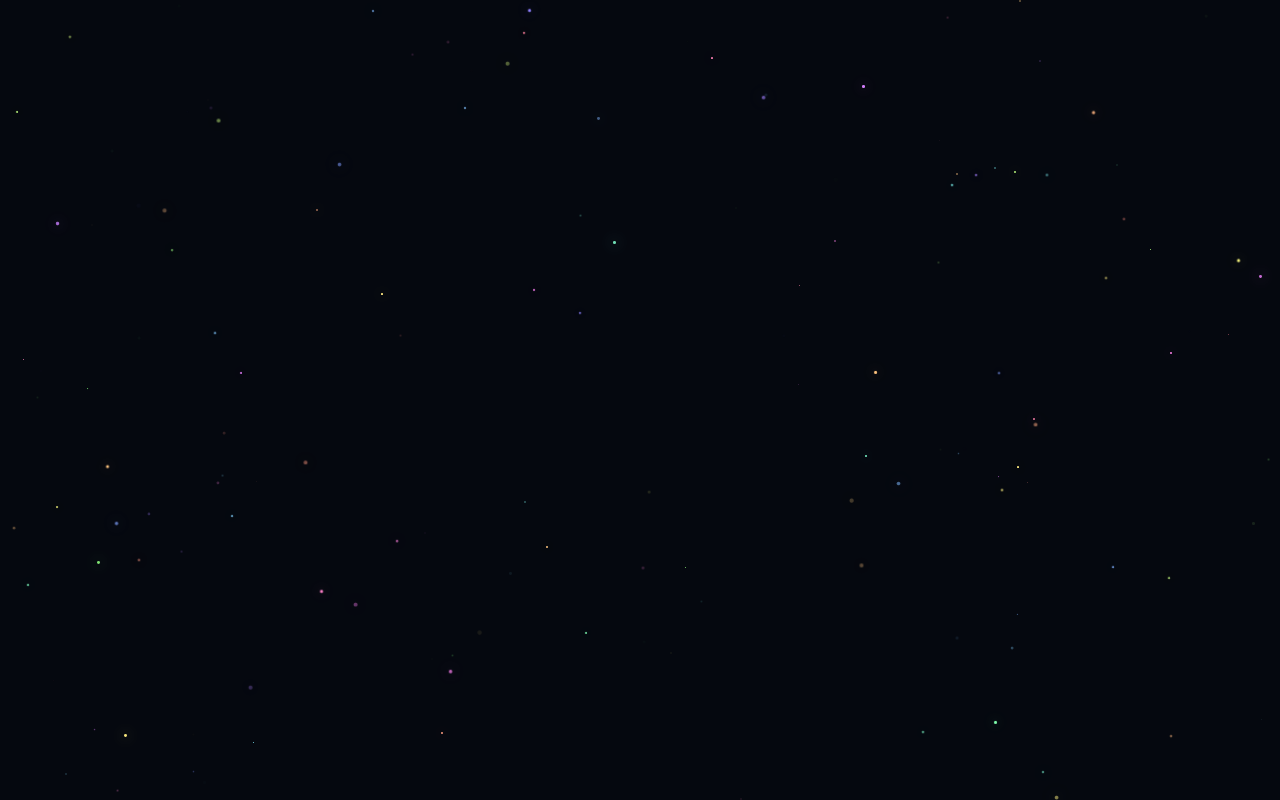
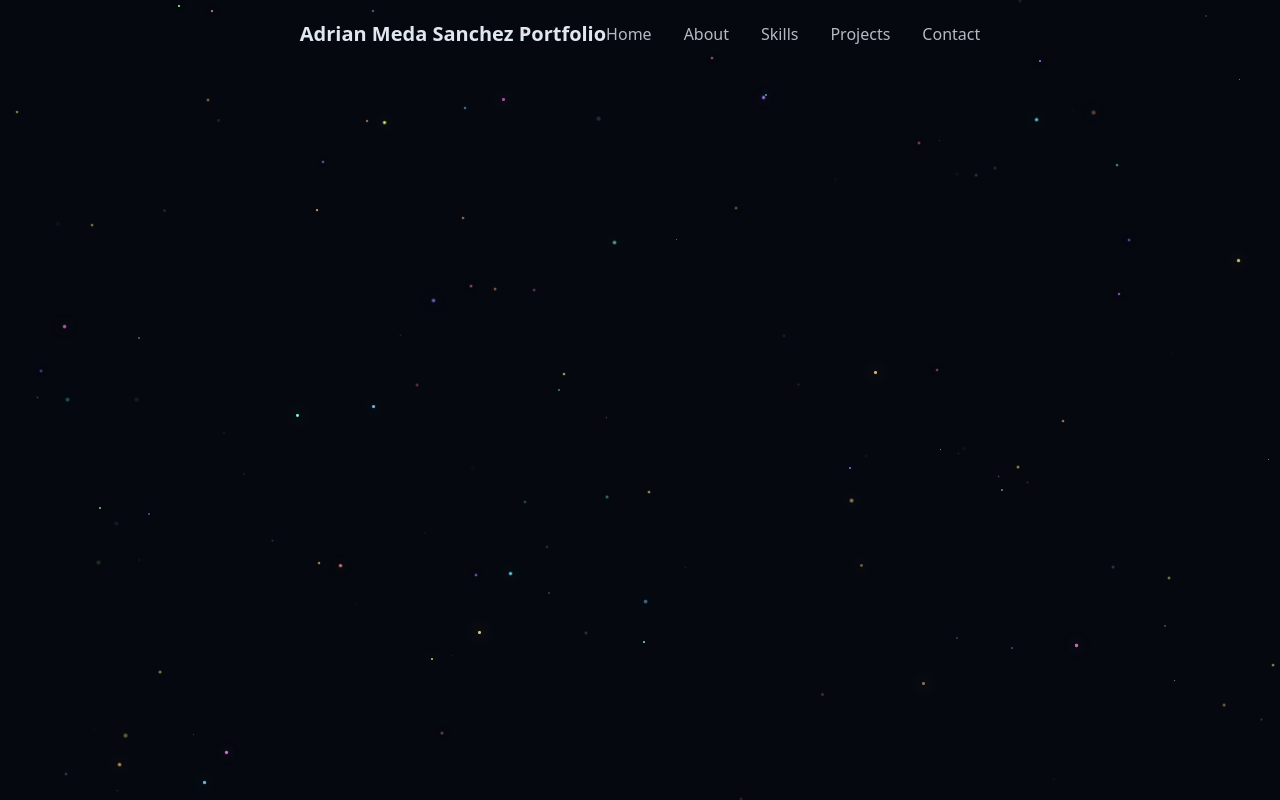
Before and after one commit to med4h/Portfolio, a React (Vite) app: page / in a window 1280 px wide. Built offline with nearby package versions, Linux system fonts and the light colour scheme.

Commit message:
added Navbar items and updated hover styling

```diff
--- /dev/null
+++ b/src/components/Navbar.jsx
@@ -0,0 +1,67 @@
+import { cn } from "@/lib/utils";
+import { useEffect, useState } from "react";
+
+const navItems = [
+    {name: "Home", href: "#hero"},
+    {name: "About", href: "#about"},
+    {name: "Skills", href: "#skills"},
+    {name: "Projects", href: "#projects"},
+    {name: "Contact", href: "#contact"},
+];
+
+export const Navbar = () => {
+    const [isScrolled, setIsScrolled] = useState(false);
+
+    useEffect(() => {
+        const handleScroll = () => {
+            setIsScrolled(window.screenY > 10)
+        }
+
+        window.addEventListener("scroll", handleScroll)
+        return () => window.removeEventListener("scroll", handleScroll)
+
+    }, [])
+    return (
+        <nav
+            className={cn((
+                "fixed w-full z-40 transition-all duration-300",
+                isScrolled ? "py-3 bg-background/80 backdrop-blur-md shadow-xs"
+            :
+                "py-5"
+            ))}
+        >
+            <div className="container flex items-center justify-between">
+                <a className="text-xl font-bold flex items-center" href="hero">
+                    <span className="relative z-10">
+                        {""}
+                        <span className="text-foreground">Adrian Meda Sanchez</span> {""}
+                        Portfolio
+                    </span>
+                </a>
+
+                {/* desktop */}
+                <div className="hidden md:flex space-x-8">
+                    {navItems.map((item, key) => (
+                        <a
+                            key={key}
+                            href={item.href}
+                            className="text-foreground/80 transition-colors duration-300"
+                            onMouseEnter={(e) => {
+                                const randomColor = `hsl(${Math.random() * 360}, 100%, 75%)`; // Generate random bright color
+                                e.target.style.color = randomColor; // Apply the random color on hover
+                            }}
+                            onMouseLeave={(e) => {
+                                e.target.style.color = ""; // Reset to default color when hover ends
+                            }}
+                        >
+                            {item.name}
+                        </a>
+                    ))}
+                </div>
+
+                {/* mobile */}
+
+            </div>
+        </nav>
+    );
+};
--- a/src/pages/Home.jsx
+++ b/src/pages/Home.jsx
@@ -1,3 +1,4 @@
+import { Navbar } from "../components/Navbar";
 import { ThemeToggle } from "../components/ThemeToggle";
 import { StarBackground } from '@/components/StarBackground'
 
@@ -9,7 +10,7 @@ export const Home = () => {
             {/* background effects */}
             <StarBackground />
             {/* navbar */}
-
+            <Navbar />
             {/* main content */}
 
             {/* footer */}
```
